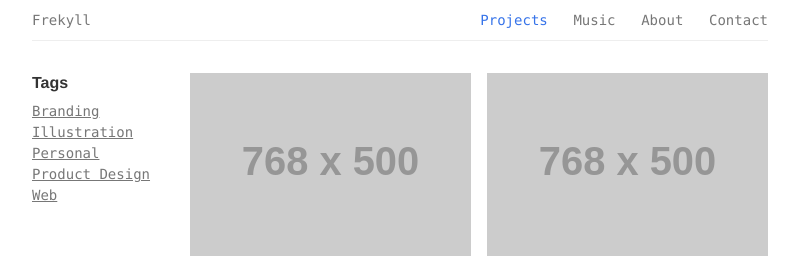
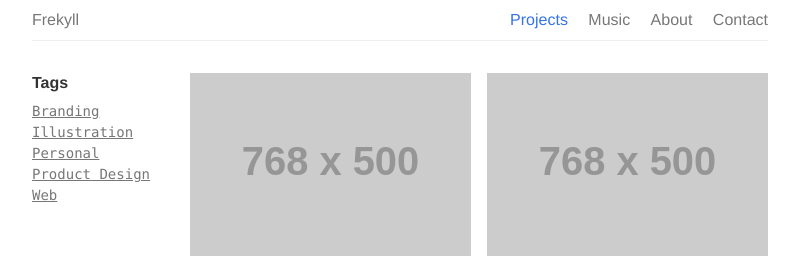
Before and after one commit to frekyll/frekyll, a Jekyll site: the page built from projects.html, in a window 1280 px wide. Shown: the top 258 px of the page, without its empty margins (240-1039 px from the left). Built offline with Jekyll 4.4.1, drawn with Linux system fonts in a browser that asks for light colours.

Commit message:
Change navigation font

```diff
--- a/_sass/_navigation.scss
+++ b/_sass/_navigation.scss
@@ -2,7 +2,6 @@
 
 .navigation {
   border-bottom: 1px solid $grey-light;
-  font-family: $font-family-monospace;
   margin-bottom: 2rem;
   padding: 0.5rem 1rem;
   text-align: center;
@@ -10,7 +9,7 @@
 
 .navigation-link {
   color: $grey;
-  font-size: $font-size-6;
+  font-size: $font-size-5;
   margin-left: 0.5rem;
   margin-right: 0.5rem;
   text-decoration: none;
```
